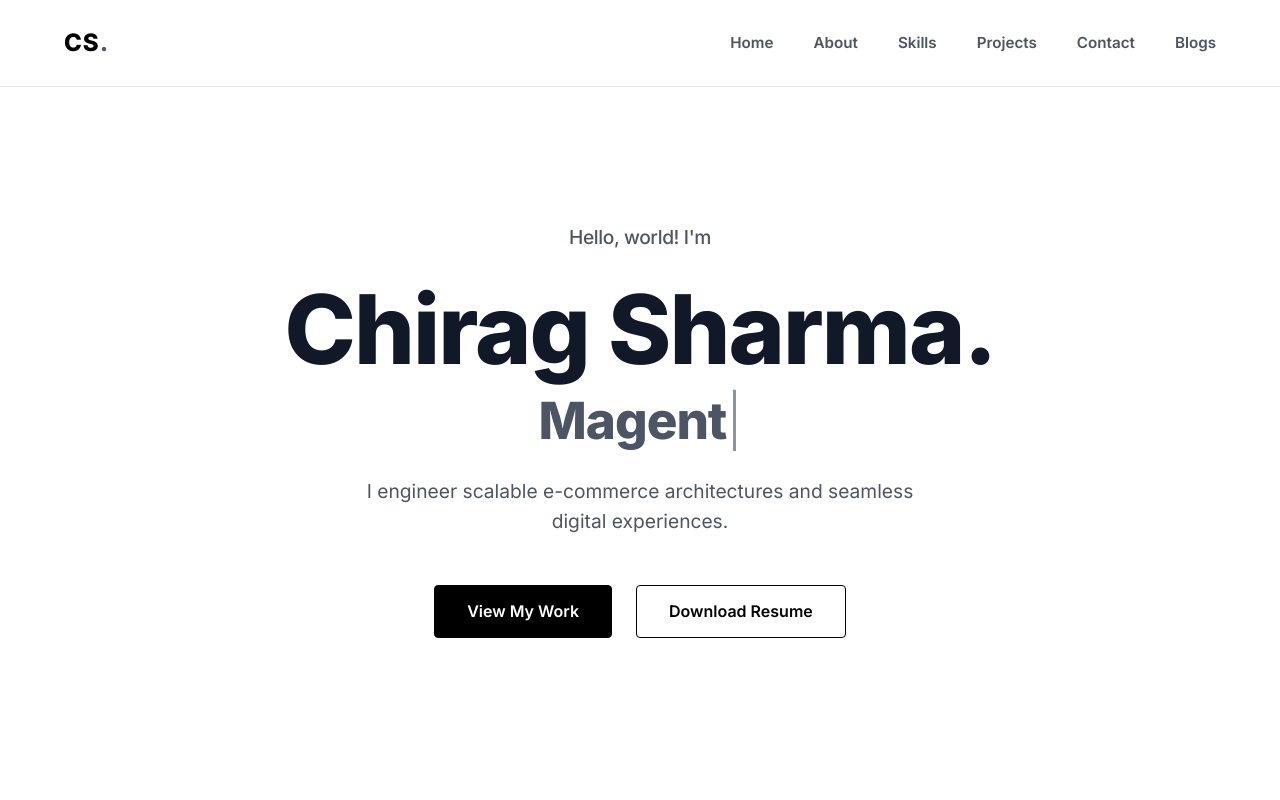
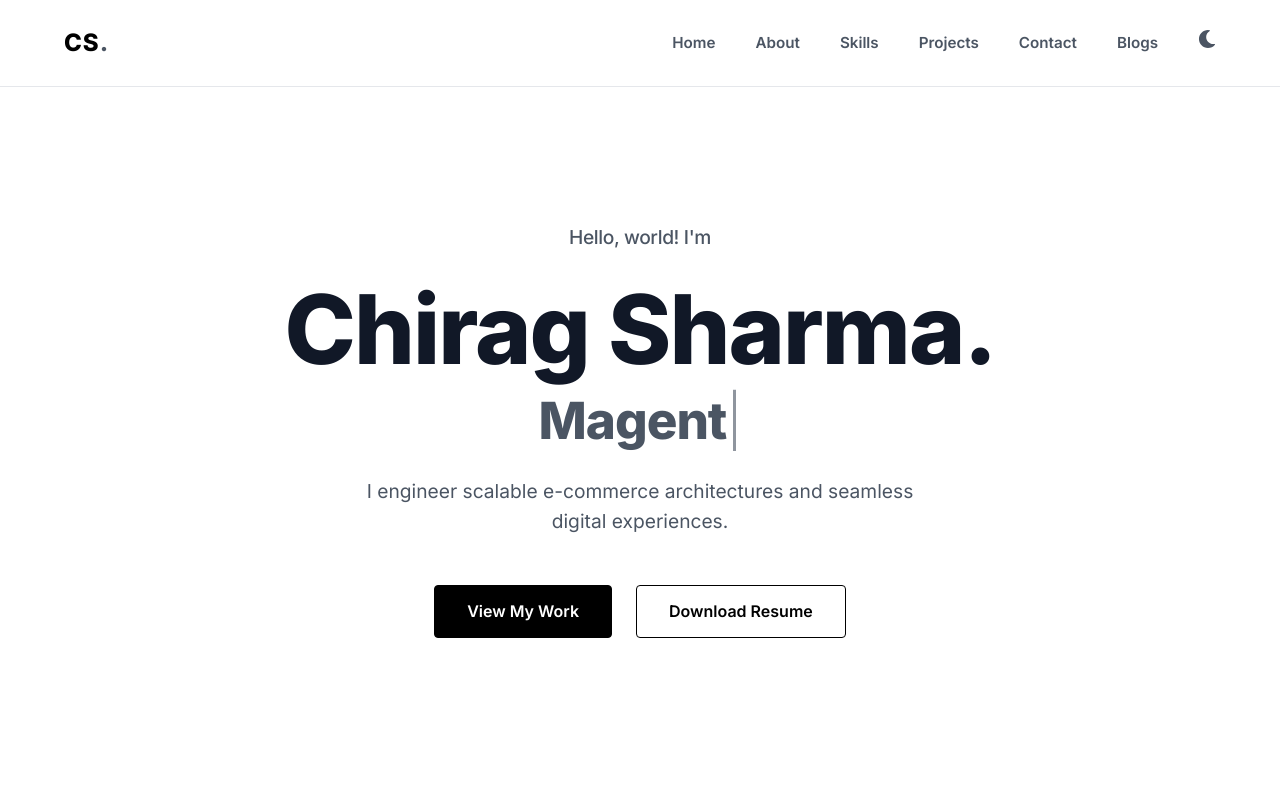
Before and after one commit to iamchiragsharma/chiragsharmadev, a React (Create React App) app: page / in a window 1280 px wide. Shown: the top 800 px of the page. Built offline with nearby package versions, Linux system fonts and the light colour scheme.

Commit message:
Added light-dark mode functionality

```diff
--- a/src/App.js
+++ b/src/App.js
@@ -1,4 +1,4 @@
-import React from 'react';
+import React, { useState, useEffect } from 'react';
 import { BrowserRouter as Router, Routes, Route } from 'react-router-dom';
 import Navbar from './components/Navbar';
 import Home from './components/Home';
@@ -7,10 +7,23 @@ import BlogDetail from './components/BlogDetail';
 import './App.css';
 
 function App() {
+  const [theme, setTheme] = useState(() => {
+    return localStorage.getItem('theme') || 'light';
+  });
+
+  useEffect(() => {
+    document.documentElement.setAttribute('data-theme', theme);
+    localStorage.setItem('theme', theme);
+  }, [theme]);
+
+  const toggleTheme = () => {
+    setTheme(prev => prev === 'light' ? 'dark' : 'light');
+  };
+
   return (
     <Router>
       <div className="App">
-        <Navbar />
+        <Navbar theme={theme} toggleTheme={toggleTheme} />
         <main>
           <Routes>
             <Route path="/" element={<Home />} />
--- a/src/components/Navbar.css
+++ b/src/components/Navbar.css
@@ -40,6 +40,23 @@
 
 .nav-links a:hover {
   color: var(--black);
+}
+
+.theme-toggle {
+  background: transparent;
+  border: none;
+  color: var(--text-secondary);
+  cursor: pointer;
+  display: flex;
+  align-items: center;
+  justify-content: center;
+  transition: color 0.3s ease, transform 0.3s ease;
+  padding: 0;
+}
+
+.theme-toggle:hover {
+  color: var(--black);
+  transform: scale(1.1);
 }
 
 .hamburger {
--- a/src/components/Navbar.js
+++ b/src/components/Navbar.js
@@ -1,8 +1,9 @@
 import React, { useState } from 'react';
 import { Link } from 'react-router-dom';
+import { FaSun, FaMoon } from 'react-icons/fa';
 import './Navbar.css';
 
-const Navbar = () => {
+const Navbar = ({ theme, toggleTheme }) => {
   const [isOpen, setIsOpen] = useState(false);
 
   const toggleMenu = () => {
@@ -23,6 +24,11 @@ const Navbar = () => {
         <li><a href="#projects" onClick={() => setIsOpen(false)}>Projects</a></li>
         <li><a href="#contact" onClick={() => setIsOpen(false)}>Contact</a></li>
         <li><Link to="/blogs" onClick={() => setIsOpen(false)}>Blogs</Link></li>
+        <li>
+          <button className="theme-toggle" onClick={toggleTheme} aria-label="Toggle Dark Mode">
+            {theme === 'light' ? <FaMoon size={18} /> : <FaSun size={18} />}
+          </button>
+        </li>
       </ul>
       <div className={`hamburger ${isOpen ? 'toggle' : ''}`} onClick={toggleMenu}>
         <div className="line1"></div>
--- a/src/index.css
+++ b/src/index.css
@@ -5,6 +5,15 @@
   --text-secondary: #4B5563;
   --border-color: #E5E7EB;
   --black: #000000;
+}
+
+[data-theme='dark'] {
+  --bg-main: #111827;
+  --bg-secondary: #1F2937;
+  --text-primary: #F9FAFB;
+  --text-secondary: #9CA3AF;
+  --border-color: #374151;
+  --black: #FFFFFF;
 }
 
 * {
@@ -18,11 +27,14 @@ html {
   background-color: var(--bg-main);
   color: var(--text-primary);
   font-family: 'Inter', sans-serif;
+  transition: background-color 0.3s ease, color 0.3s ease;
 }
 
 body {
   line-height: 1.6;
   overflow-x: hidden;
+  background-color: var(--bg-main);
+  transition: background-color 0.3s ease, color 0.3s ease;
 }
 
 h1, h2, h3 {
```
